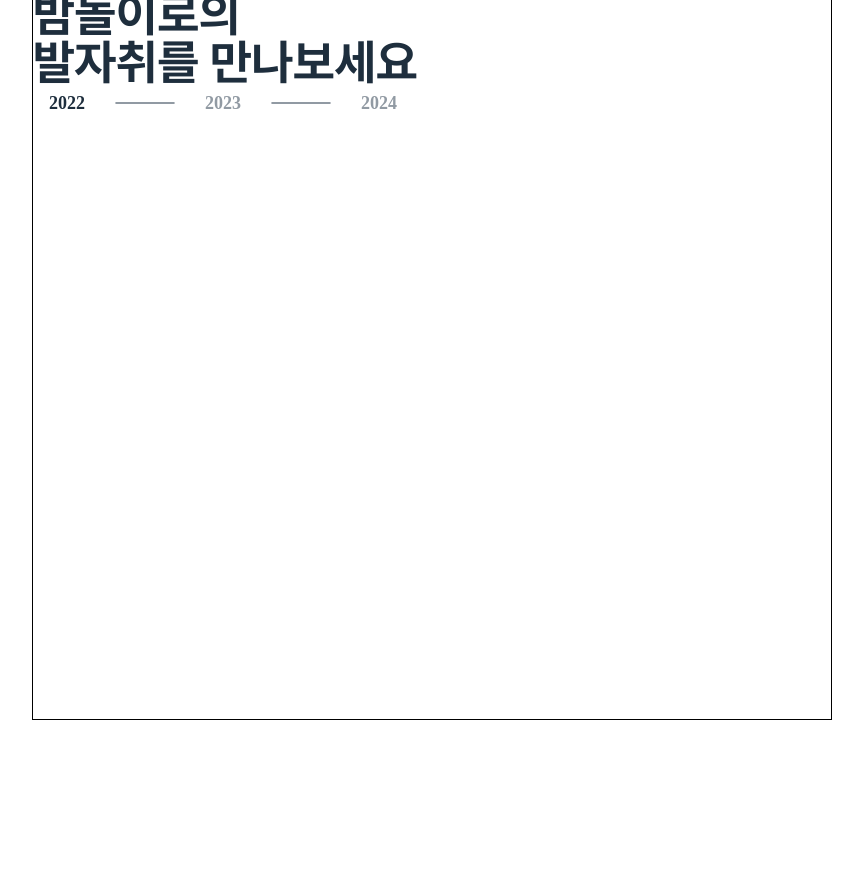
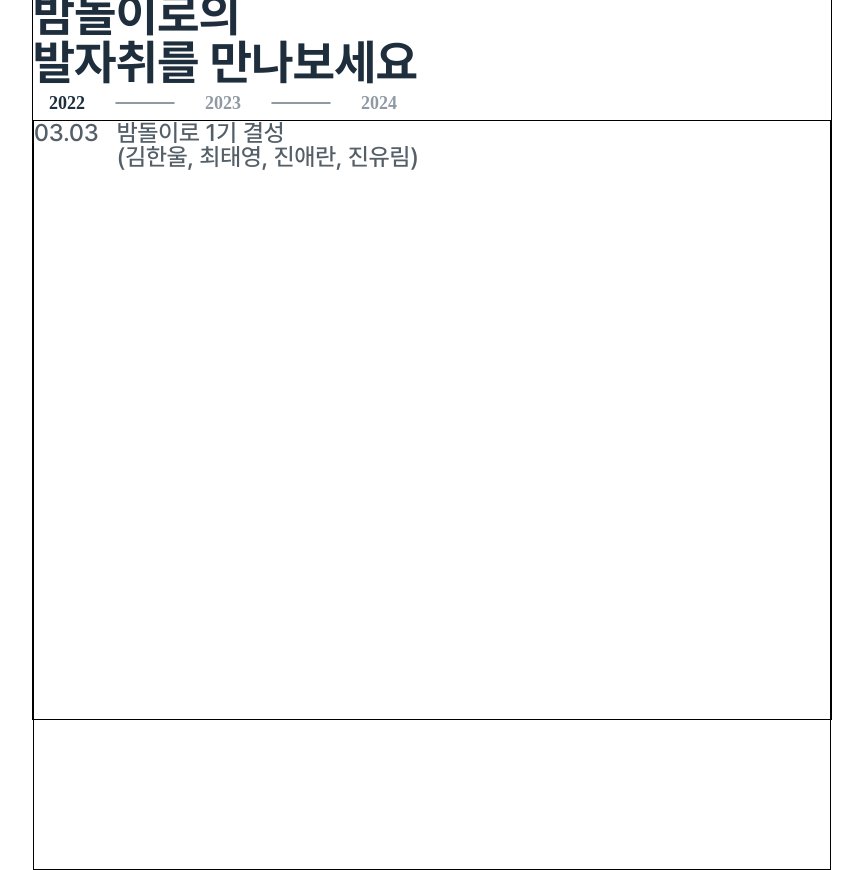
Before and after one commit to Bamdoliro/Bamdoliro, a React (Create React App) app: page / in a window 1280 px wide. Shown: the part 880-1750 px from the top of the page, without its empty margins (208-1071 px from the left). Before the commit the page ends 1600 px from the top, so only its background shows below. Built offline with nearby package versions, Linux system fonts and the light colour scheme.

Commit message:
ADD :: HistoryText 추가

```diff
--- a/src/components/Header/index.tsx
+++ b/src/components/Header/index.tsx
@@ -1,4 +1,4 @@
-import React from 'react';
+import React, { useState } from 'react';
 import { color } from 'shared/styles/theme';
 import * as S from './style';
 import Logo from '../../assets/logo.svg';
@@ -11,24 +11,24 @@ export default function Header() {
         <S.Logo src={Logo} onClick={() => window.location.reload()} />
         <S.Nav>
           <Button
-            onClick={() => console.log('팀 소개')}
             title="팀 소개"
             color={color.gray04}
+            onClick={() => console.log('팀 소개')}
           />
           <Button
-            onClick={() => console.log('팀원 소개')}
             title="팀원 소개"
             color={color.gray04}
+            onClick={() => console.log('팀원 소개')}
           />
           <Button
-            onClick={() => console.log('팀 문화')}
             title="팀 문화"
             color={color.gray04}
+            onClick={() => console.log('팀 문화')}
           />
           <Button
-            onClick={() => console.log('프로젝트')}
             title="프로젝트"
             color={color.gray04}
+            onClick={() => console.log('프로젝트')}
           />
         </S.Nav>
       </S.InnerFrame>
--- a/src/components/History/index.tsx
+++ b/src/components/History/index.tsx
@@ -1,5 +1,6 @@
 import TitleWrap from 'components/common/TItleWrap';
 import Button from 'components/common/Button';
+import HistoryText from 'components/common/HistoryText';
 import { color } from 'shared/styles/theme';
 import { useState } from 'react';
 import * as S from './style';
@@ -46,6 +47,12 @@ export default function History() {
             );
           })}
         </S.TabBar>
+        <S.HistoryFrame>
+          <HistoryText
+            date="03.03"
+            desc={'밤돌이로 1기 결성\n(김한울, 최태영, 진애란, 진유림)'}
+          />
+        </S.HistoryFrame>
       </S.InnerFrame>
     </S.History>
   );
--- a/src/components/History/style.ts
+++ b/src/components/History/style.ts
@@ -26,3 +26,8 @@ export const Line = styled.div`
   border-radius: 2px;
   margin-right: 14px;
 `;
+
+export const HistoryFrame = styled.div`
+  height: 750px;
+  border: 1px solid black;
+`;
--- /dev/null
+++ b/src/components/common/HistoryText/index.tsx
@@ -0,0 +1,26 @@
+import * as T from 'shared/styles/text';
+import { color } from 'shared/styles/theme';
+import * as S from './style';
+
+interface TypeProps {
+  date: string;
+  desc: string;
+}
+
+export default function HistoryText({ date, desc }: TypeProps) {
+  return (
+    <S.TextFrame>
+      <T.BodyText color={color.gray03}>{date}</T.BodyText>
+      <S.DescFrame>
+        <T.BodyText color={color.gray03}>
+          {desc.split('\n').map((dsc) => (
+            <>
+              {dsc}
+              <br />
+            </>
+          ))}
+        </T.BodyText>
+      </S.DescFrame>
+    </S.TextFrame>
+  );
+}
--- /dev/null
+++ b/src/components/common/HistoryText/style.ts
@@ -0,0 +1,10 @@
+import styled from 'styled-components';
+
+export const TextFrame = styled.div`
+  display: flex;
+`;
+
+export const DescFrame = styled.div`
+  padding-left: 18px;
+  max-width: 399px;
+`;
```
